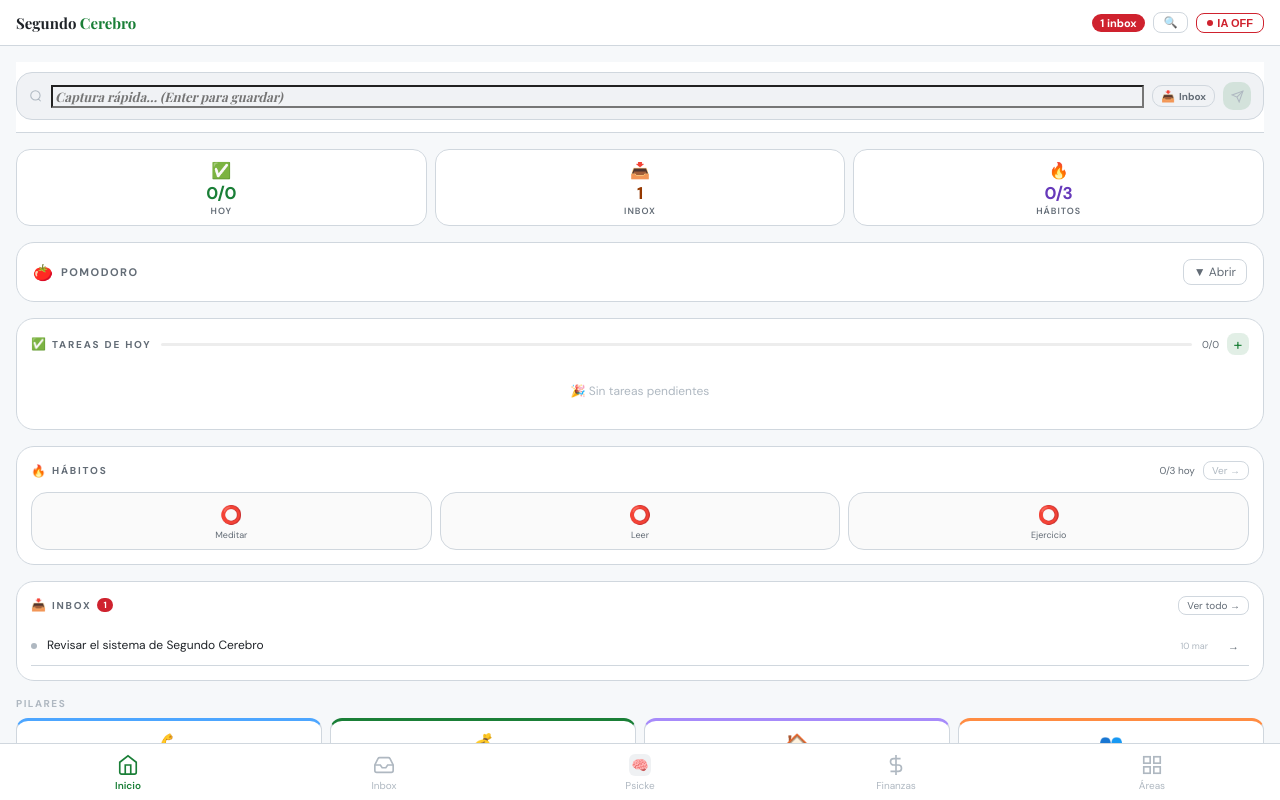
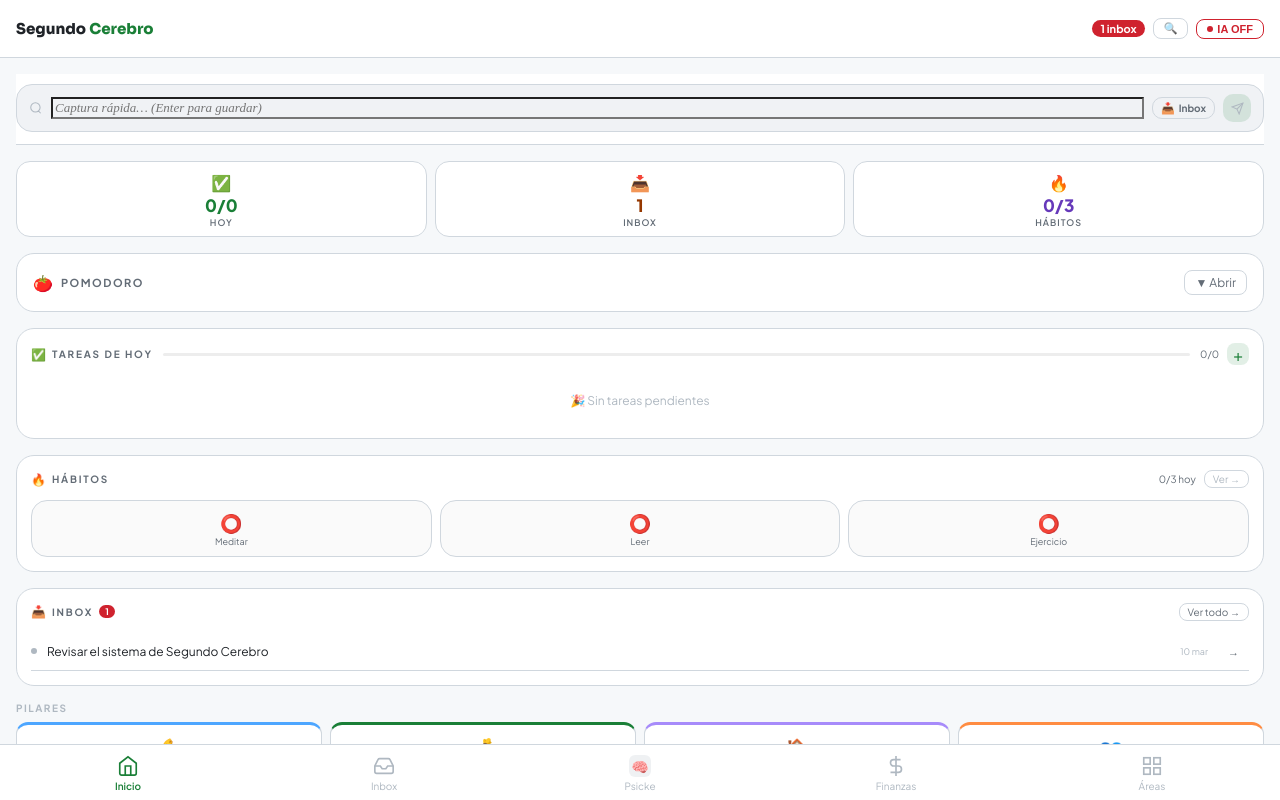
Before and after one commit to jeal1498/SegundoCerebro, a React (Vite) app: page / in a window 1280 px wide. Built offline with nearby package versions, Linux system fonts and the light colour scheme.

Commit message:
Add files via upload

```diff
--- a/src/App.jsx
+++ b/src/App.jsx
@@ -223,11 +223,11 @@ function App() {
       display: 'flex', flexDirection: isMobile ? 'column' : 'row',
       height: '100dvh', width: '100%',
       background: T.bg,
-      fontFamily: "'DM Sans',system-ui,sans-serif",
+      fontFamily: "'Plus Jakarta Sans',system-ui,sans-serif",
       color: T.text, overflow: 'hidden', position: 'fixed', inset: 0,
     }}>
       <style>{`
-        @import url('https://fonts.googleapis.com/css2?family=DM+Sans:wght@400;500;600;700&family=Playfair+Display:wght@700&family=Lora:ital,wght@0,400;0,500;1,400;1,500&family=Inter:wght@300;400;500&display=swap');
+        @import url('https://fonts.googleapis.com/css2?family=Sora:wght@400;600;700;800&family=Plus+Jakarta+Sans:ital,wght@0,300;0,400;0,500;0,600;0,700;0,800;1,400&family=JetBrains+Mono:wght@400;500;700&family=Lora:ital,wght@0,400;0,500;1,400;1,500&display=swap');
         html,body,#root{margin:0;padding:0;width:100%;height:100%;background:${T.bg};}
         *{box-sizing:border-box;-webkit-tap-highlight-color:transparent;}
         *:focus-visible{outline:2px solid ${T.accent};outline-offset:2px;border-radius:4px;}
@@ -254,8 +254,8 @@ function App() {
             <div style={{ display:'flex',alignItems:'center',gap:10 }}>
               <div style={{ width:34,height:34,background:`linear-gradient(135deg,${T.accent},${T.orange})`,borderRadius:9,display:'flex',alignItems:'center',justifyContent:'center',fontSize:20 }}>🧠</div>
               <div>
-                <div style={{ fontFamily:"'Playfair Display',serif",fontSize:14,fontWeight:700,color:T.text,lineHeight:1 }}>Segundo</div>
-                <div style={{ fontFamily:"'Playfair Display',serif",fontSize:14,fontWeight:700,color:T.accent,lineHeight:1 }}>Cerebro</div>
+                <div style={{ fontFamily:"'Sora',sans-serif",fontSize:14,fontWeight:800,color:T.text,lineHeight:1 }}>Segundo</div>
+                <div style={{ fontFamily:"'Sora',sans-serif",fontSize:14,fontWeight:800,color:T.accent,lineHeight:1 }}>Cerebro</div>
               </div>
             </div>
           </div>
@@ -292,9 +292,9 @@ function App() {
 
       {/* ── Mobile top bar ── */}
       {isMobile && (
-        <div style={{ background:T.surface,borderBottom:`1px solid ${T.border}`,padding:'12px 16px',display:'flex',alignItems:'center',justifyContent:'space-between',flexShrink:0 }}>
+        <div style={{ background:T.surface,borderBottom:`1px solid ${T.border}`,padding:'8px 16px',minHeight:58,display:'flex',alignItems:'center',justifyContent:'space-between',flexShrink:0 }}>
           <div style={{ display:'flex',alignItems:'center',gap:8 }}>
-            <span style={{ fontFamily:"'Playfair Display',serif",fontSize:15,fontWeight:700,color:T.text }}>
+            <span style={{ fontFamily:"'Sora',sans-serif",fontSize:15,fontWeight:800,color:T.text }}>
               Segundo <span style={{ color:T.accent }}>Cerebro</span>
             </span>
           </div>
```
